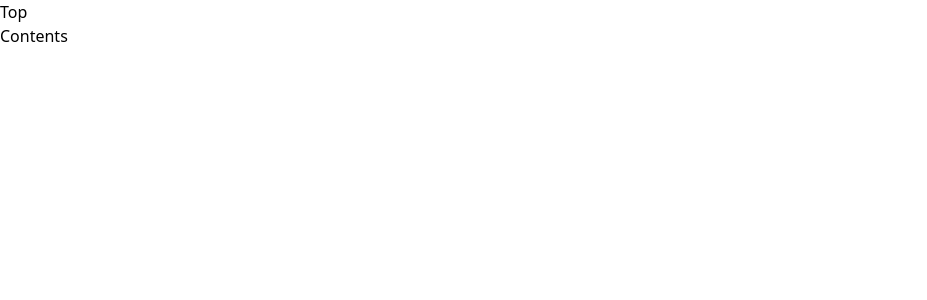
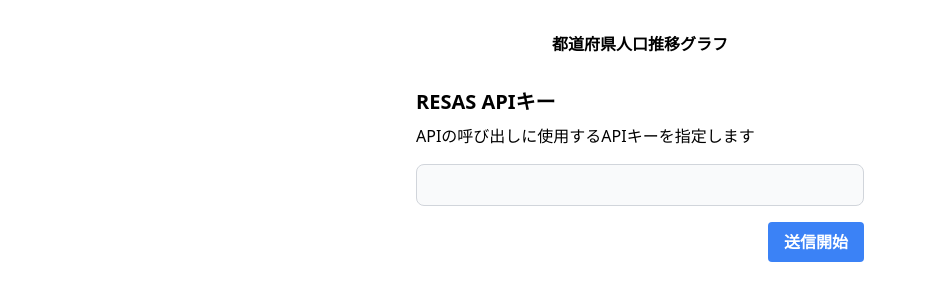
Before and after one commit to Nke0628/yumemi-kadai-react, a React (Vite) app in the folder yumemi/: page / in a window 1280 px wide. Shown: the top 300 px of the page, without its empty margins (0-927 px from the left). Built offline with nearby package versions, Linux system fonts and the light colour scheme.

Commit message:
YKR-6 APIキーを入力する

```diff
--- a/yumemi/package.json
+++ b/yumemi/package.json
@@ -14,6 +14,7 @@
     "build-storybook": "build-storybook"
   },
   "dependencies": {
+    "axios": "^1.2.2",
     "react": "^18.2.0",
     "react-dom": "^18.2.0",
     "react-router-dom": "^6.6.2"
--- a/yumemi/src/components/atoms/Button.tsx
+++ b/yumemi/src/components/atoms/Button.tsx
@@ -1,7 +1,7 @@
 import React from 'react'
 
 type Props = {
-  onClickButton: () => void
+  onClickButton: (e: React.MouseEvent<HTMLElement, MouseEvent>) => void
   children: React.ReactNode
 }
 
@@ -9,7 +9,7 @@
   return (
     <button
       className="bg-blue-500 hover:bg-blue-700 text-white font-bold py-2 px-4 rounded"
-      onClick={() => props.onClickButton()}
+      onClick={(e) => props.onClickButton(e)}
     >
       {props.children}
     </button>
--- /dev/null
+++ b/yumemi/src/components/atoms/Spinner.tsx
@@ -0,0 +1,11 @@
+import React from 'react'
+
+const Spinner: React.FC = () => {
+  return (
+    <div className="flex justify-center">
+      <div className="animate-spin h-10 w-10 border-4 border-blue-500 rounded-full border-t-transparent"></div>
+    </div>
+  )
+}
+
+export default Spinner
--- /dev/null
+++ b/yumemi/src/components/layout/Container.tsx
@@ -0,0 +1,9 @@
+import React, { Children } from 'react'
+
+type Props = {
+  children: React.ReactNode
+}
+
+export const Container: React.FC<Props> = (props) => {
+  return <div className="container mx-auto my-4 px-4">{props.children}</div>
+}
--- a/yumemi/src/components/pages/Top.tsx
+++ b/yumemi/src/components/pages/Top.tsx
@@ -1,13 +1,79 @@
-import React from 'react'
-import { Link } from 'react-router-dom'
+import React, { useEffect, useState } from 'react'
+import { Link, redirect, useNavigate } from 'react-router-dom'
+import InputBox from '../atoms/InputBox'
+import Button from '../atoms/Button'
+import { resasApiKey } from '../../types/types'
+import axios from 'axios'
+import Spinner from '../atoms/Spinner'
 
 export const Top: React.FC = () => {
+  const [isLoading, setLoading] = useState<boolean>(false)
+  const [error, setError] = useState<string>(``)
+  const [resasApiKey, setResasApiKey] = useState<resasApiKey>('')
+  const navigate = useNavigate()
+
+  const onClickButton = (e: React.MouseEvent<HTMLElement, MouseEvent>) => {
+    e.preventDefault()
+    setLoading(true)
+    const axiosInstance = axios.create({
+      baseURL: 'https://opendata.resas-portal.go.jp/api/v1/prefectures',
+      headers: {
+        'X-API-KEY': resasApiKey,
+      },
+    })
+    axiosInstance
+      .get('')
+      .then((res) => {
+        if (res.data.statusCode === '403') {
+          throw new Error('error')
+        } else {
+          setLoading(false)
+          navigate('/contents')
+        }
+      })
+      .catch((error) => {
+        setError('error')
+        setLoading(false)
+      })
+  }
+
+  const onClickbackButton = (e: React.MouseEvent<HTMLElement, MouseEvent>) => {
+    setError('')
+  }
+
+  if (isLoading) {
+    return <Spinner />
+  }
+
+  if (error) {
+    return (
+      <>
+        <h1 className="text-center font-bold my-8">都道府県人口推移グラフ</h1>
+        <div className="mx-auto w-full max-w-md text-center">
+          <p className="my-4">APIの呼び出しに失敗しました。</p>
+          <Button onClickButton={(e) => onClickbackButton(e)}>戻る</Button>
+        </div>
+      </>
+    )
+  }
+
   return (
     <>
-      <div>Top</div>
-      <div>
-        <Link to="contents">Contents</Link>
-      </div>
+      <h1 className="text-center font-bold my-8">都道府県人口推移グラフ</h1>
+      <form action="" className="w-full max-w-md mx-auto">
+        <p className="font-bold text-xl my-2">RESAS APIキー</p>
+        <p>APIの呼び出しに使用するAPIキーを指定します</p>
+        <div className="my-4">
+          <InputBox
+            onChange={(inputResasApikey) => {
+              setResasApiKey(inputResasApikey)
+            }}
+          ></InputBox>
+        </div>
+        <div className="text-right">
+          <Button onClickButton={(e) => onClickButton(e)}>送信開始</Button>
+        </div>
+      </form>
     </>
   )
 }
--- a/yumemi/src/main.tsx
+++ b/yumemi/src/main.tsx
@@ -2,9 +2,12 @@
 import ReactDOM from 'react-dom/client'
 import { RouteConfig } from './routes/RouteConfig'
 import './index.css'
+import { Container } from './components/layout/Container'
 
 ReactDOM.createRoot(document.getElementById('root') as HTMLElement).render(
   <React.StrictMode>
-    <RouteConfig />
+    <Container>
+      <RouteConfig />
+    </Container>
   </React.StrictMode>,
 )
--- /dev/null
+++ b/yumemi/src/types/types.ts
@@ -0,0 +1 @@
+export type resasApiKey = string
```
Also changed, not shown: 2 other files (tests, documents, lock files or other folders).
